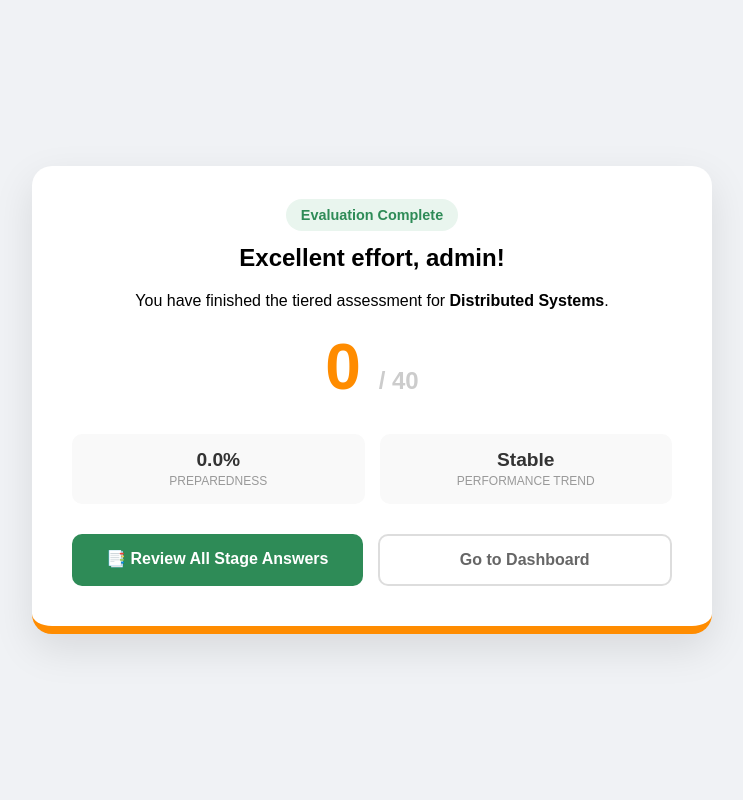
After one commit to AaryaBaniya/mobile-programming, a Django app: page /test/results/1/ in a window 1280 px wide. The commit adds this page. Shown: the whole page, without its empty margins (268-1011 px from the left). Run offline with Django 5.2, Linux system fonts and the light colour scheme; a user stored in the database is signed in; data comes from the database, SQL or seed files in the repository; both versions use the stored data as it was after the commit.

Commit message:
graph added

```diff
--- /dev/null
+++ b/evaluation/templates/evaluation/final_results.html
@@ -0,0 +1,53 @@
+<!DOCTYPE html>
+<html lang="en">
+<head>
+    <meta charset="UTF-8">
+    <title>Final Results | BCA Prep</title>
+    <style>
+        :root { --green: #2E8B57; --orange: #FF8C00; --white: #fff; }
+        body { font-family: 'Poppins', sans-serif; background: #f0f2f5; margin: 0; display: flex; align-items: center; justify-content: center; height: 100vh; }
+        .res-card { background: var(--white); padding: 40px; border-radius: 20px; box-shadow: 0 15px 40px rgba(0,0,0,0.1); text-align: center; width: 100%; max-width: 600px; border-bottom: 8px solid var(--orange); }
+        .status-badge { background: #e9f5ee; color: var(--green); padding: 8px 15px; border-radius: 20px; font-weight: bold; font-size: 0.9rem; }
+        .main-score { font-size: 4rem; font-weight: 800; color: var(--orange); margin: 20px 0; }
+        .score-sub { color: #888; font-size: 1.2rem; }
+        .stats-grid { display: grid; grid-template-columns: 1fr 1fr; gap: 15px; margin: 30px 0; }
+        .stat-item { background: #f9f9f9; padding: 15px; border-radius: 10px; }
+        .stat-val { display: block; font-weight: bold; font-size: 1.2rem; color: #333; }
+        .stat-lab { font-size: 0.75rem; color: #999; text-transform: uppercase; }
+        .btn-group { display: flex; gap: 15px; }
+        .btn { flex: 1; padding: 15px; border-radius: 10px; text-decoration: none; font-weight: bold; transition: 0.3s; }
+        .btn-preview { background: var(--green); color: white; }
+        .btn-dash { background: white; color: #666; border: 2px solid #ddd; }
+        .btn:hover { opacity: 0.9; transform: translateY(-3px); }
+    </style>
+</head>
+<body>
+
+<div class="res-card">
+    <span class="status-badge">Evaluation Complete</span>
+    <h2>Excellent effort, {{ user.username }}!</h2>
+    <p>You have finished the tiered assessment for <strong>{{ attempt.subject.name }}</strong>.</p>
+
+    <div class="main-score">
+        {{ attempt.total_score }} <span style="font-size: 1.5rem; color:#ccc;">/ 40</span>
+    </div>
+
+    <div class="stats-grid">
+        <div class="stat-item">
+            <span class="stat-val">{{ attempt.preparedness_score }}%</span>
+            <span class="stat-lab">Preparedness</span>
+        </div>
+        <div class="stat-item">
+            <span class="stat-val">{{ attempt.trend }}</span>
+            <span class="stat-lab">Performance Trend</span>
+        </div>
+    </div>
+
+    <div class="btn-group">
+        <a href="{% url 'preview_answers' attempt.subject.id %}" class="btn btn-preview">📑 Review All Stage Answers</a>
+        <a href="{% url 'dashboard' %}" class="btn btn-dash">Go to Dashboard</a>
+    </div>
+</div>
+
+</body>
+</html>
--- a/evaluation/urls.py
+++ b/evaluation/urls.py
@@ -1,19 +1,26 @@
 from django.urls import path
-from django.contrib.auth import views as auth_views # Built-in Login/Logout
 from . import views
 
 urlpatterns = [
-    # Auth Paths
+    # 1. Landing & Auth
+    path('', views.landing_page, name='landing'),
+    path('login/', views.UnifiedLoginView.as_view(), name='login'),
     path('signup/', views.signup_view, name='signup'),
-    path('login/', auth_views.LoginView.as_view(template_name='registration/login.html'), name='login'),
     path('logout/', views.logout_view, name='logout'),
 
-    # System Paths
-    path('', views.dashboard, name='dashboard'),
+    # 2. Dashboard
+    path('dashboard/', views.dashboard, name='dashboard'),
+
+    # 3. Common Test (Stage 1)
     path('test/common/<int:subject_id>/', views.start_common_test, name='start_common_test'),
     path('test/submit-common/<int:subject_id>/', views.submit_common, name='submit_common'),
+
+    # 4. Results & Review
     path('test/intermediate/<int:subject_id>/', views.intermediate_results, name='intermediate_results'),
     path('test/review/<int:subject_id>/', views.preview_answers, name='preview_answers'),
+
+    # 5. Level Test (Stage 2)
     path('test/level/<int:subject_id>/<str:level>/', views.start_level_test, name='start_level_test'),
     path('test/submit-level/<int:subject_id>/', views.submit_level, name='submit_level'),
+    path('test/results/<int:attempt_id>/', views.final_results_summary, name='final_results'),
 ]
--- a/evaluation/views.py
+++ b/evaluation/views.py
@@ -1,25 +1,42 @@
 import json
-try:
-    import numpy as np
-except ImportError:
-    np = None  # Graceful fallback if Numpy is missing
-
+import numpy as np
 from django.shortcuts import render, redirect, get_object_or_404
-from django.contrib.auth import login, logout
+from django.contrib.auth import login as auth_login, logout
 from django.contrib.auth.decorators import login_required
+from django.contrib.auth.views import LoginView
 from .models import Subject, Question, Attempt
 from .forms import BCAStudentSignupForm
 
 # ==========================================
-# 1. AUTHENTICATION (Individual Records)
+# 1. ENTRY & AUTHENTICATION
 # ==========================================
 
+def landing_page(request):
+    """Public landing page; redirects authenticated users based on role."""
+    if request.user.is_authenticated:
+        if request.user.is_staff:
+            return redirect('/admin/')
+        return redirect('dashboard')
+    return render(request, 'evaluation/landing.html')
+
+class UnifiedLoginView(LoginView):
+    """Single login entry point for both Admin and Students."""
+    template_name = 'registration/login.html'
+
+    def form_valid(self, form):
+        user = form.get_user()
+        auth_login(self.request, user)
+        if user.is_staff:
+            return redirect('/admin/')
+        return redirect('dashboard')
+
 def signup_view(request):
+    """Registration for new individual student records."""
     if request.method == "POST":
         form = BCAStudentSignupForm(request.POST)
         if form.is_valid():
             user = form.save()
-            login(request, user)
+            auth_login(request, user)
             return redirect('dashboard')
     else:
         form = BCAStudentSignupForm()
@@ -28,10 +45,10 @@ def signup_view(request):
 @login_required
 def logout_view(request):
     logout(request)
-    return redirect('login')
+    return redirect('landing')
 
 # ==========================================
-# 2. MASTER DASHBOARD (Personalized Trends)
+# 2. MASTER DASHBOARD (Analytics)
 # ==========================================
 
 @login_required
@@ -40,36 +57,42 @@ def dashboard(request):
     subject_stats = []
 
     for sub in subjects:
-        # Fetch history specific to THIS logged-in user for THIS subject
         attempts = Attempt.objects.filter(student=request.user, subject=sub).order_by('timestamp')
         latest = attempts.last()
         count = attempts.count()
 
-        # Prepare data for the Chart.js line graph
+        # Prepare graph data (Attempt numbers and Scores)
         history_scores = [float(a.total_score) for a in attempts]
-        history_labels = [f"Attempt {i+1}" for i in range(len(history_scores))]
+        history_labels = [f"A{i+1}" for i in range(len(history_scores))]
+
+        # Intelligence: Descriptive status based on preparedness percentage
+        status = "Not Started"
+        if latest:
+            if latest.preparedness_score > 75: status = "Highly Prepared"
+            elif latest.preparedness_score > 40: status = "Moderately Prepared"
+            else: status = "Needs Focus"
 
         subject_stats.append({
             'info': sub,
             'latest': latest,
             'count': count,
+            'status': status,
             'chart_scores': json.dumps(history_scores),
             'chart_labels': json.dumps(history_labels),
         })
 
-    return render(request, 'evaluation/dashboard.html', {
-        'subject_stats': subject_stats,
-    })
+    return render(request, 'evaluation/dashboard.html', {'subject_stats': subject_stats})
 
 # ==========================================
-# 3. STAGE 1: COMMON EVALUATION (20 Qs)
+# 3. STAGE 1 & INTERMEDIATE FEEDBACK
 # ==========================================
 
 @login_required
 def start_common_test(request, subject_id):
     subject = get_object_or_404(Subject, id=subject_id)
-    # Corrected randomization attribute
     questions = Question.objects.filter(subject=subject, is_common=True).order_by('?')[:20]
+    # Reset session for a clean test run
+    request.session['user_answers'] = {}
     return render(request, 'evaluation/quiz_common.html', {'questions': questions, 'subject': subject})
 
 @login_required
@@ -77,17 +100,17 @@ def submit_common(request, subject_id):
     if request.method == "POST":
         subject = get_object_or_404(Subject, id=subject_id)
         score = 0
-        user_selections = {}
+        answers = {}
 
         for key, value in request.POST.items():
             if key.startswith('q_'):
                 q_id = key.split('_')[1]
+                answers[q_id] = value # Store first stage answers
                 question = Question.objects.get(id=q_id)
-                user_selections[q_id] = value
                 if question.correct_option == value:
                     score += 1
 
-        # Tiered Level Logic (The Gatekeeper)
+        # Determine the Level path for Stage 2
         if score < 11:
             level_queue = ['easy', 'medium', 'hard']
             msg = f"Since your score is {score}/20, you must clear all tiers: Easy, Medium, and Hard."
@@ -98,18 +121,13 @@ def submit_common(request, subject_id):
             level_queue = ['hard']
             msg = f"Excellent! With {score}/20, you are fast-tracked directly to the Hard Level."
 
-        # Store test state in Session
         request.session['cumulative_score'] = score
         request.session['common_score_only'] = score
+        request.session['user_answers'] = answers
         request.session['level_queue'] = level_queue
         request.session['logic_msg'] = msg
-        request.session['user_answers'] = user_selections
 
         return redirect('intermediate_results', subject_id=subject.id)
-
-# ==========================================
-# 4. REVIEW & INTERMEDIATE FEEDBACK
-# ==========================================
 
 @login_required
 def intermediate_results(request, subject_id):
@@ -122,31 +140,20 @@ def intermediate_results(request, subject_id):
         'next_level': queue[0] if queue else None
     })
 
-@login_required
-def preview_answers(request, subject_id):
-    subject = get_object_or_404(Subject, id=subject_id)
-    user_answers = request.session.get('user_answers', {})
-    questions = Question.objects.filter(id__in=user_answers.keys())
-    for q in questions:
-        q.user_choice = user_answers.get(str(q.id))
-        q.is_correct = q.user_choice == q.correct_option
-    return render(request, 'evaluation/preview.html', {'questions': questions, 'subject': subject})
-
 # ==========================================
-# 5. STAGE 2: LEVEL-SPECIFIC TESTING (Tiered)
+# 4. STAGE 2: LEVEL-SPECIFIC TESTING
 # ==========================================
 
 @login_required
 def start_level_test(request, subject_id, level):
     subject = get_object_or_404(Subject, id=subject_id)
     all_qs = []
-    # Force distribution: 4 questions from each of the 5 units
+    # Distribute: Try for 4 questions per unit (Units 1-5)
     for unit in range(1, 6):
-        # Corrected order_by syntax
         qs = Question.objects.filter(subject=subject, difficulty=level, unit_number=unit, is_common=False).order_by('?')[:4]
         all_qs.extend(list(qs))
 
-    # Pad to 20 questions if the admin hasn't added 4 questions per unit yet
+    # Fill up to 20 if units are unevenly populated in Admin
     if len(all_qs) < 20:
         existing_ids = [q.id for q in all_qs]
         extras = Question.objects.filter(subject=subject, difficulty=level, is_common=False).exclude(id__in=existing_ids).order_by('?')[:(20-len(all_qs))]
@@ -157,81 +164,115 @@ def start_level_test(request, subject_id, level):
 @login_required
 def submit_level(request, subject_id):
     if request.method == "POST":
-        current_level_score = 0
+        current_score = 0
+        full_answers = request.session.get('user_answers', {})
+
         for key, value in request.POST.items():
             if key.startswith('q_'):
                 q_id = key.split('_')[1]
-                if Question.objects.get(id=q_id).correct_option == value:
-                    current_level_score += 1
+                full_answers[q_id] = value # APPEND Stage 2 choices to memory
+                question = Question.objects.get(id=q_id)
+                if question.correct_option == value:
+                    current_score += 1
 
-        # Accumulate score across levels
-        request.session['cumulative_score'] += current_level_score
+        request.session['cumulative_score'] += current_score
+        request.session['user_answers'] = full_answers
 
-        # Cycle through the Level Queue
+        # Determine if there's a next stage in the assigned queue
         queue = request.session.get('level_queue', [])
         current_level = request.POST.get('level')
+        try:
+            idx = queue.index(current_level)
+            if idx + 1 < len(queue):
+                return redirect('start_level_test', subject_id=subject_id, level=queue[idx+1])
+        except: pass
 
-        try:
-            current_index = queue.index(current_level)
-            if current_index + 1 < len(queue):
-                next_level = queue[current_index + 1]
-                return redirect('start_level_test', subject_id=subject_id, level=next_level)
-        except ValueError:
-            pass
-
-        # If no levels left in queue, save everything
         return finish_assessment(request, subject_id)
 
 # ==========================================
-# 6. FINAL ASSESSMENT & REGRESSION Math
+# 5. COMPLETION, PREVIEW & REGRESSION
 # ==========================================
 
 def finish_assessment(request, subject_id):
+    """The Helper that calculates final metrics and saves to MySQL."""
     subject = get_object_or_404(Subject, id=subject_id)
     total_score = request.session.get('cumulative_score', 0)
     common_score = request.session.get('common_score_only', 0)
 
-    # 📈 Regression Algorithm (Trend Calculation)
+    # 📈 REGRESSION CALCULATION
     past_attempts = Attempt.objects.filter(student=request.user, subject=subject).order_by('timestamp')
     trend, slope_val = "Stable", 0.0
 
     if np and past_attempts.count() >= 1:
         try:
-            # Combine past scores with the current one for a trend analysis
             scores = [float(a.total_score) for a in past_attempts] + [float(total_score)]
             x = np.arange(len(scores))
             y = np.array(scores)
-            slope, intercept = np.polyfit(x, y, 1)
+            slope = np.polyfit(x, y, 1)[0]
             slope_val = round(slope, 2)
-            # Interpret the slope
             if slope > 0.5: trend = "Improving"
             elif slope < -0.5: trend = "Declining"
             else: trend = "Stable"
-        except Exception:
-            pass
+        except: pass
 
-    # Preparedness Score out of (20 Common + [Number of Levels] * 20)
-    queue_len = len(request.session.get('level_queue', []))
-    max_possible = 20 + (queue_len * 20)
-    prep_percentage = round((total_score / max_possible) * 100, 2)
+    # Preparedness Score out of (Common 20 + 20 per Level taken)
+    max_possible = 20 + (len(request.session.get('level_queue', [])) * 20)
+    prep_score = round((total_score / max_possible) * 100, 2)
 
-    # Permanent Save to Database
-    Attempt.objects.create(
+    # DYNAMIC UNIT BREAKDOWN Calculation
+    full_answers = request.session.get('user_answers', {})
+    unit_stats = {}
+    all_qs = Question.objects.filter(id__in=[int(k) for k in full_answers.keys()])
+    for q in all_qs:
+        u = str(q.unit_number)
+        if u not in unit_stats: unit_stats[u] = [0, 0] # [Correct, Total]
+        unit_stats[u][1] += 1
+        if q.correct_option == full_answers.get(str(q.id)):
+            unit_stats[u][0] += 1
+
+    unit_breakdown = {u: round((v[0]/v[1])*100, 1) for u, v in unit_stats.items()}
+
+    # Create the DB record
+    attempt = Attempt.objects.create(
         student=request.user,
         subject=subject,
         common_score=common_score,
         level_score=total_score - common_score,
         total_score=total_score,
-        unit_breakdown={}, # Could be populated with unit percentages
-        preparedness_score=prep_percentage,
+        unit_breakdown=unit_breakdown,
+        preparedness_score=prep_score,
         improvement_rate=slope_val,
         trend=trend
     )
 
-    # Critical Cleanup: Clear session variables so next test is fresh
-    keys_to_clear = ['cumulative_score', 'common_score_only', 'level_queue', 'user_answers', 'logic_msg']
-    for key in keys_to_clear:
-        if key in request.session:
-            del request.session[key]
+    # CLEANUP session variables NOT needed for preview
+    keys_to_clear = ['cumulative_score', 'common_score_only', 'level_queue', 'logic_msg']
+    for k in keys_to_clear:
+        if k in request.session: del request.session[k]
 
-    return redirect('dashboard')
+    return redirect('final_results', attempt_id=attempt.id)
+
+@login_required
+def final_results_summary(request, attempt_id):
+    """Acts as a gate between test finishing and final review/dashboard."""
+    attempt = get_object_or_404(Attempt, id=attempt_id, student=request.user)
+    return render(request, 'evaluation/final_results.html', {'attempt': attempt})
+
+@login_required
+def preview_answers(request, subject_id):
+    """Compiles all questions from the entire diagnostic journey."""
+    subject = get_object_or_404(Subject, id=subject_id)
+    user_answers = request.session.get('user_answers', {})
+
+    if not user_answers:
+        return redirect('dashboard')
+
+    q_ids = [int(i) for i in user_answers.keys()]
+    # We order so Stage 1 appears first
+    questions = Question.objects.filter(id__in=q_ids).order_by('-is_common', 'unit_number')
+
+    for q in questions:
+        q.user_choice = user_answers.get(str(q.id))
+        q.is_correct = q.user_choice == q.correct_option
+
+    return render(request, 'evaluation/preview.html', {'questions': questions, 'subject': subject})
```
Also changed, not shown: evaluation/templates/evaluation/dashboard.html (+76 -53 lines), evaluation/templates/evaluation/landing.html (added, +34 -0 lines), student_eval_db.sql.
